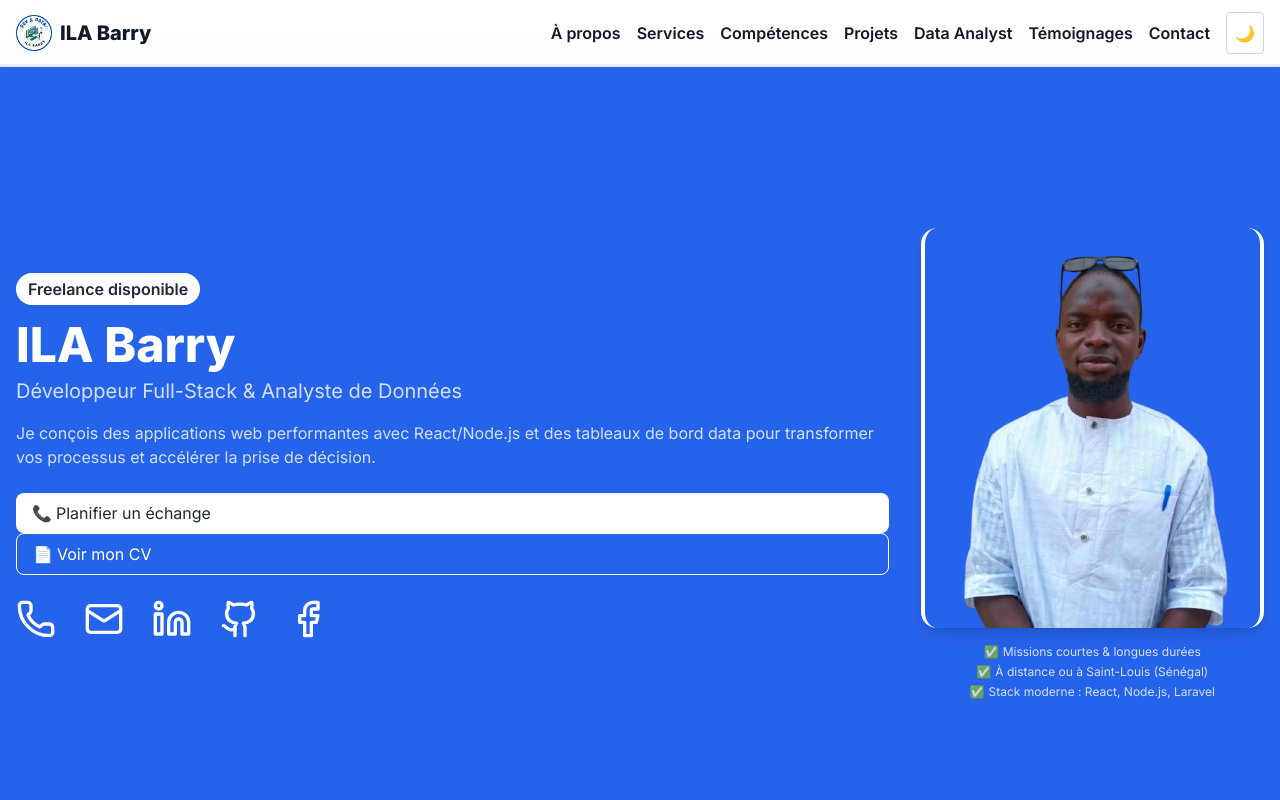
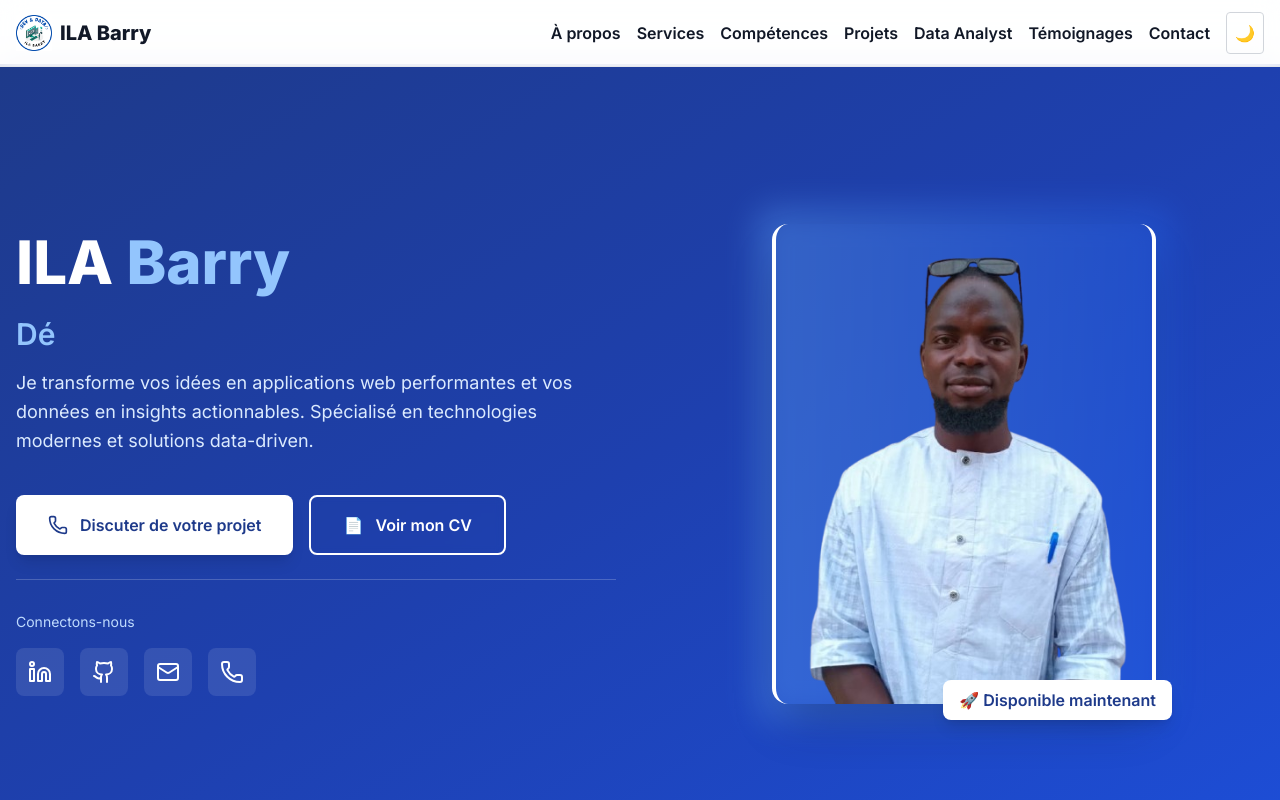
Before and after one commit to Ilabarry/portfolio-barry, a React (Vite) app: page / in a window 1280 px wide. Shown: the top 800 px of the page. Built offline with nearby package versions, Linux system fonts and the light colour scheme.

Commit message:
ajout des animations

```diff
--- a/package.json
+++ b/package.json
@@ -19,7 +19,8 @@
     "react": "^19.1.1",
     "react-dom": "^19.1.1",
     "react-icons": "^5.5.0",
-    "react-scroll": "^1.9.3"
+    "react-scroll": "^1.9.3",
+    "react-type-animation": "^3.2.0"
   },
   "devDependencies": {
     "@eslint/js": "^9.36.0",
--- a/src/components/Hero.jsx
+++ b/src/components/Hero.jsx
@@ -1,110 +1,146 @@
-import { Linkedin, Github, Mail, Phone, Facebook } from "lucide-react";
-import Image from '../assets/img/head.png'
-import Moncv from '../assets/docs/CV_ILA_BARRY_Développeur_Full-Stack_Aalyste_de_Données.pdf'
+import { Linkedin, Github, Mail, Phone } from "lucide-react";
+import { motion } from "framer-motion";
+import { TypeAnimation } from 'react-type-animation';
+import Image from "../assets/img/head.png";
+import Moncv from "../assets/docs/CV_ILA_BARRY_Développeur_Full-Stack_Aalyste_de_Données.pdf";
 
 const Hero = () => {
   return (
-    <section id="hero" className="section-hero min-h-screen flex items-center bg-blue-600 from-primary to-primary-dark text-white">
-      <div className="container mx-auto px-4">
-        <div className="row flex flex-col lg:flex-row items-center gap-8">
-          <div className="col-lg-6 order-2 lg:order-1">
-            <span className="badge bg-white text-gray-800 font-semibold px-3 py-1 rounded-full mb-4 inline-block">
-              Freelance disponible
-            </span>
-            <h1 className="display-5 text-4xl md:text-5xl font-black mb-2">ILA Barry</h1>
-            <p className="lead text-white/80 text-xl mb-4">Développeur Full-Stack & Analyste de Données</p>
-            <p className="text-white/80 mb-6">
-              Je conçois des applications web performantes avec React/Node.js et des tableaux de bord data
-              pour transformer vos processus et accélérer la prise de décision.
-            </p>
+    <section
+      id="hero"
+      className="min-h-screen flex items-center bg-gradient-to-br from-blue-900 via-blue-800 to-blue-700 text-white overflow-hidden"
+    >
+      <div className="container mx-auto px-4 py-20">
+        <div className="flex flex-col lg:flex-row items-center justify-between gap-12">
 
-            <div className="d-flex flex-wrap gap-3 mb-6">
-              <a href="#contact" className="btn bg-white text-gray-800 px-4 py-2 rounded-lg font-medium flex items-center">
-                <span className="me-1">📞</span>Planifier un échange
+          {/* ✅ Colonne texte animée */}
+          <motion.div
+            className="lg:w-1/2 space-y-6"
+            initial={{ opacity: 0, x: -80 }}
+            animate={{ opacity: 1, x: 0 }}
+            transition={{ duration: 1, ease: "easeOut" }}
+          >
+            <h1 className="text-5xl lg:text-6xl font-bold leading-tight">
+              ILA <span className="text-blue-300">Barry</span>
+            </h1>
+
+            <div className="space-y-4">
+              <p className="text-2xl lg:text-3xl font-light text-blue-100">
+                <TypeAnimation
+                  sequence={[
+                    "Développeur Full-Stack 💻", // phrase 1
+                    1000,                       // attend 2 secondes
+                    "",                         // efface
+                    "Analyste de Données 📊",    // phrase 2
+                    1000,                       // attend encore 2 secondes
+                    "",                         // efface
+                  ]}
+                  wrapper="span"
+                  speed={50} // vitesse d'écriture
+                  deletionSpeed={40} // vitesse d'effacement
+                  repeat={Infinity} // boucle infinie
+                  className="block text-blue-300 font-semibold"
+                />
+              </p>
+
+
+              <p className="text-lg text-blue-100 leading-relaxed max-w-2xl">
+                Je transforme vos idées en applications web performantes et vos données en insights actionnables.
+                Spécialisé en technologies modernes et solutions data-driven.
+              </p>
+            </div>
+
+            {/* Boutons CTA avec effet de fade-in */}
+            <motion.div
+              className="flex flex-col sm:flex-row gap-4 pt-4"
+              initial={{ opacity: 0, y: 40 }}
+              animate={{ opacity: 1, y: 0 }}
+              transition={{ delay: 0.5, duration: 0.8 }}
+            >
+              <a
+                href="#contact"
+                className="group bg-white text-blue-900 px-8 py-4 rounded-lg font-semibold hover:bg-blue-50 transition-all duration-300 flex items-center justify-center shadow-lg hover:shadow-xl transform hover:-translate-y-1"
+              >
+                <Phone className="w-5 h-5 mr-3" />
+                Discuter de votre projet
               </a>
+
               <a
                 href={Moncv}
                 target="_blank"
-                className="btn border border-white text-white px-4 py-2 rounded-lg font-medium flex items-center"
+                rel="noopener"
+                className="group border-2 border-white text-white px-8 py-4 rounded-lg font-semibold hover:bg-white hover:text-blue-900 transition-all duration-300 flex items-center justify-center backdrop-blur-sm"
               >
-                <span className="me-1">📄</span>Voir mon CV
+                <span className="mr-3">📄</span>
+                Voir mon CV
               </a>
-            </div>
+            </motion.div>
 
-            <div className="flex gap-4 mb-4">
-              <a
-                href="https://wa.me/221783249424"
-                target="_blank"
-                rel="noopener noreferrer"
-                className="hover:text-green-400 transition"
-                aria-label="WhatsApp"
-              >
-                <Phone className="w-10 h-10" />
-              </a>
-              <a
-                href="mailto:barryila35@gmail.com"
-                target="_blank"
-                rel="noopener noreferrer"
-                className="hover:text-red-400 transition"
-                aria-label="Email"
-              >
-                <Mail className="w-10 h-10 ml-3" />
-              </a>
-              <a
-                href="https://www.linkedin.com/in/ila-barry-259008343/"
-                target="_blank"
-                rel="noopener noreferrer"
-                className="hover:text-blue-400 transition"
-                aria-label="LinkedIn"
-              >
-                <Linkedin className="w-10 h-10 ml-3" />
-              </a>
-              <a
-                href="https://github.com/Ilabarry"
-                target="_blank"
-                rel="noopener noreferrer"
-                className="hover:text-gray-300 transition"
-                aria-label="GitHub"
-              >
-                <Github className="w-10 h-10 ml-3" />
-              </a>
-              <a
-                href="https://facebook.com/ila.barry.pro"
-                target="_blank"
-                rel="noopener noreferrer"
-                className="hover:text-blue-500 transition"
-                aria-label="Facebook"
-              >
-                <Facebook className="w-10 h-10 ml-3" />
-              </a>
-            </div>
-          </div>
+            {/* Réseaux sociaux avec effet de zoom */}
+            <motion.div
+              className="pt-8 border-t border-white/20"
+              initial={{ opacity: 0 }}
+              animate={{ opacity: 1 }}
+              transition={{ delay: 1, duration: 0.8 }}
+            >
+              <p className="text-blue-200 text-sm mb-4">Connectons-nous</p>
+              <div className="flex gap-4">
+                {[
+                  { icon: <Linkedin />, href: "https://www.linkedin.com/in/ila-barry-259008343/" },
+                  { icon: <Github />, href: "https://github.com/Ilabarry" },
+                  { icon: <Mail />, href: "mailto:barryila35@gmail.com" },
+                  { icon: <Phone />, href: "https://wa.me/221783249424" },
+                ].map((item, i) => (
+                  <motion.a
+                    key={i}
+                    href={item.href}
+                    target="_blank"
+                    rel="noopener noreferrer"
+                    className="p-3 bg-white/10 rounded-lg hover:bg-white/20 transition-all duration-300 transform hover:scale-110"
+                    whileHover={{ scale: 1.2 }}
+                    whileTap={{ scale: 0.9 }}
+                  >
+                    {item.icon}
+                  </motion.a>
+                ))}
+              </div>
+            </motion.div>
+          </motion.div>
 
-          <div className="col-lg-6 text-center order-1 lg:order-2">
-            <div className="hero-photo mb-4 ">
+          {/* ✅ Colonne image animée */}
+          <motion.div
+            className="lg:w-1/2 flex justify-center"
+            initial={{ opacity: 0, x: 100 }}
+            animate={{ opacity: 1, x: 0 }}
+            transition={{ duration: 1, ease: "easeOut" }}
+          >
+            <div className="relative">
+              <motion.div
+                className="absolute -inset-4 bg-gradient-to-r from-blue-400 to-blue-600 rounded-2xl blur-lg opacity-30"
+                animate={{ opacity: [0.2, 0.4, 0.2] }}
+                transition={{ repeat: Infinity, duration: 3 }}
+              ></motion.div>
+
               <img
                 src={Image}
-                alt="Portrait de ILA Barry"
-                className="img-fluid rounded-2xl shadow-lg mx-auto max-w-md border-x-4 border-x-white"
-                style={{height: '50vh', objectFit: 'cover'}}
+                alt="Portrait de ILA Barry - Développeur Full-Stack & Analyste de Données"
+                className="relative w-80 h-96 lg:w-96 lg:h-[480px] object-cover rounded-2xl shadow-2xl border-x-4 border-x-white"
               />
+
+              <motion.div
+                className="absolute -bottom-4 -right-4 bg-white text-blue-900 px-4 py-2 rounded-lg shadow-lg font-semibold"
+                initial={{ scale: 0, rotate: -10 }}
+                animate={{ scale: 1, rotate: 0 }}
+                transition={{ delay: 1, duration: 0.6, type: "spring" }}
+              >
+                🚀 Disponible maintenant
+              </motion.div>
             </div>
-            <div className="freelance-bullets text-white/80 text-xs">
-              <div className="flex items-center justify-center mb-1">
-                <span className="me-1">✅</span> Missions courtes & longues durées
-              </div>
-              <div className="flex items-center justify-center mb-1">
-                <span className="me-1">✅</span> À distance ou à Saint-Louis (Sénégal)
-              </div>
-              <div className="flex items-center justify-center">
-                <span className="me-1">✅</span> Stack moderne : React, Node.js, Laravel
-              </div>
-            </div>
-          </div>
+          </motion.div>
         </div>
       </div>
     </section>
-  )
-}
+  );
+};
 
-export default Hero
+export default Hero;
--- a/src/components/Projects.jsx
+++ b/src/components/Projects.jsx
@@ -43,7 +43,7 @@ const Projects = () => {
       description: "Portfolio développé avec React et Tailwind CSS présentant mes compétences et projets.",
       technologies: ["React", "Tailwind CSS", "JavaScript", "Vite"],
       githubLink: "https://github.com/Ilabarry/portfolio-barry",
-      demoLink: "https://portfolio-barry.vercel.app"
+      demoLink: "https://portfolio-barry-rose.vercel.app/"
     }
   ]
 
```
Also changed, not shown: 1 other file (tests, documents, lock files or other folders).
